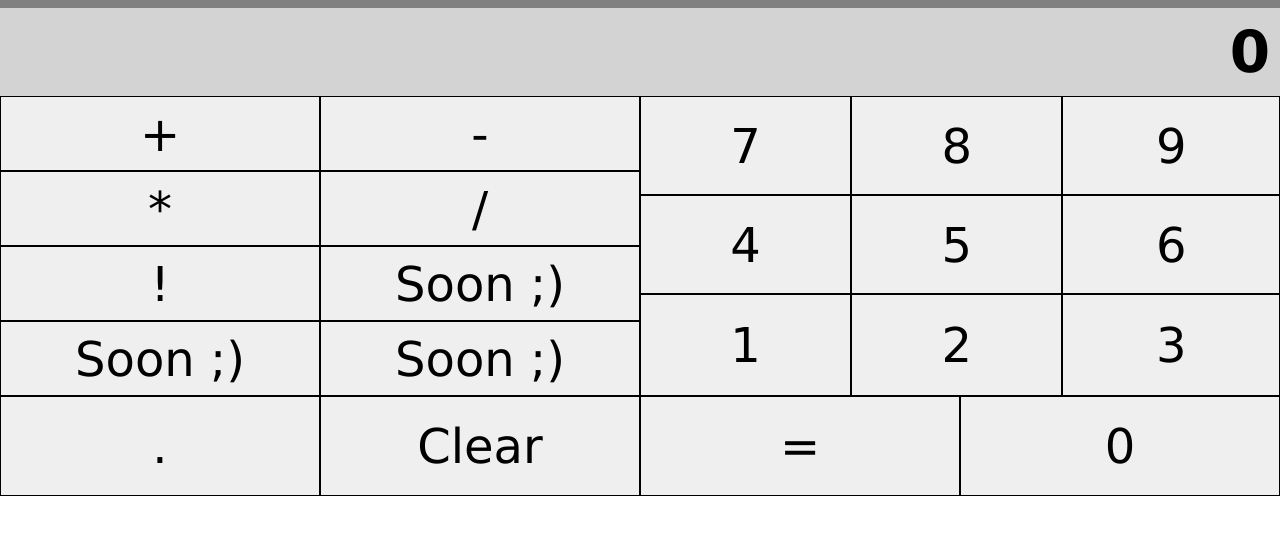
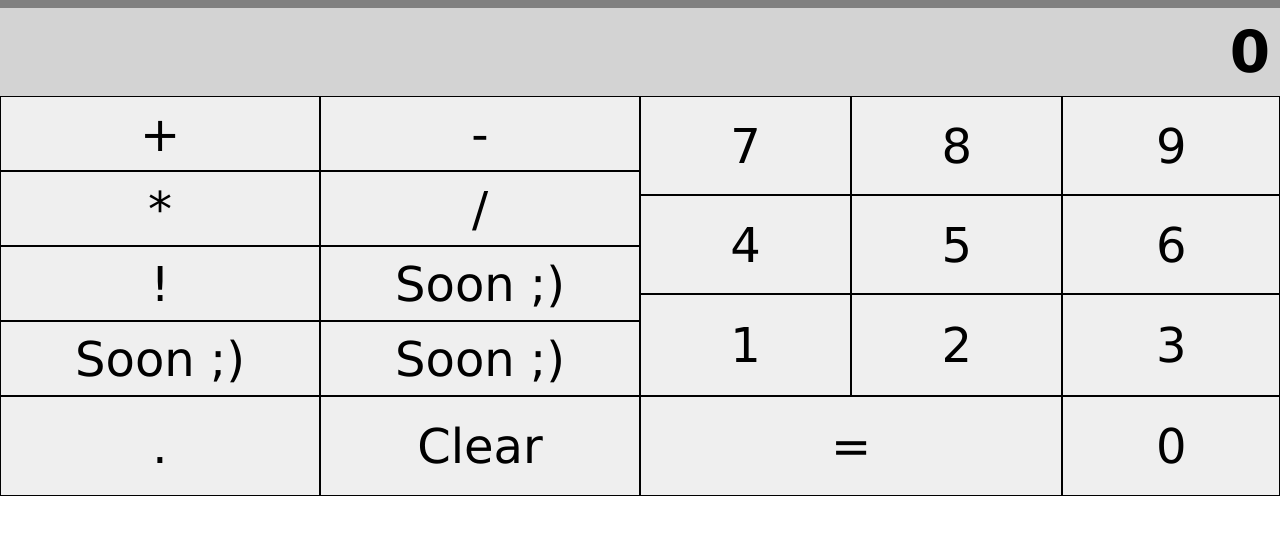
Before and after one commit to EF0601/Basic-Calculator-App, a website: page home.html in a window 1280 px wide. Shown: the part 128-662 px from the top of the page. Drawn offline with Linux system fonts and the light colour scheme.

Commit message:
Changed spacing of bottom buttons.

```diff
--- a/style.css
+++ b/style.css
@@ -55,10 +55,10 @@ button:hover {
     grid-template-rows: 25% 25% 25% 25%;
 }
 .footer {
-    display: flex;
-    justify-content: space-evenly;
+    display: grid;
+    grid-template-columns: 25% 25% 33% 17%;
+    grid-template-rows: 100%;
 }
 .footer button {
-    width: 33.333333%;
     height: 100px;
 }
```
